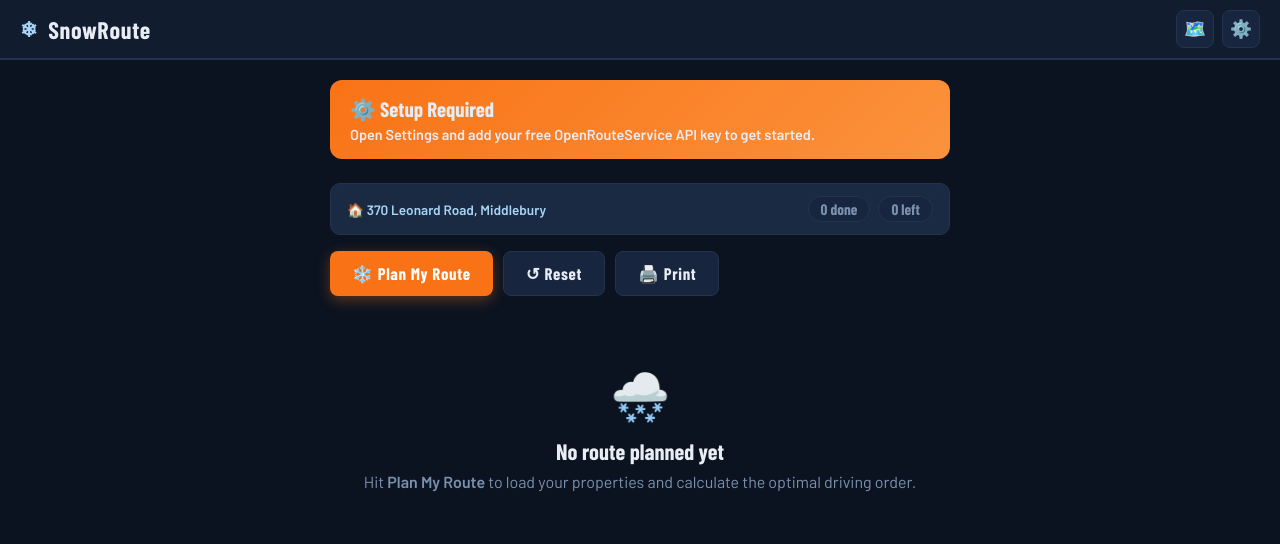
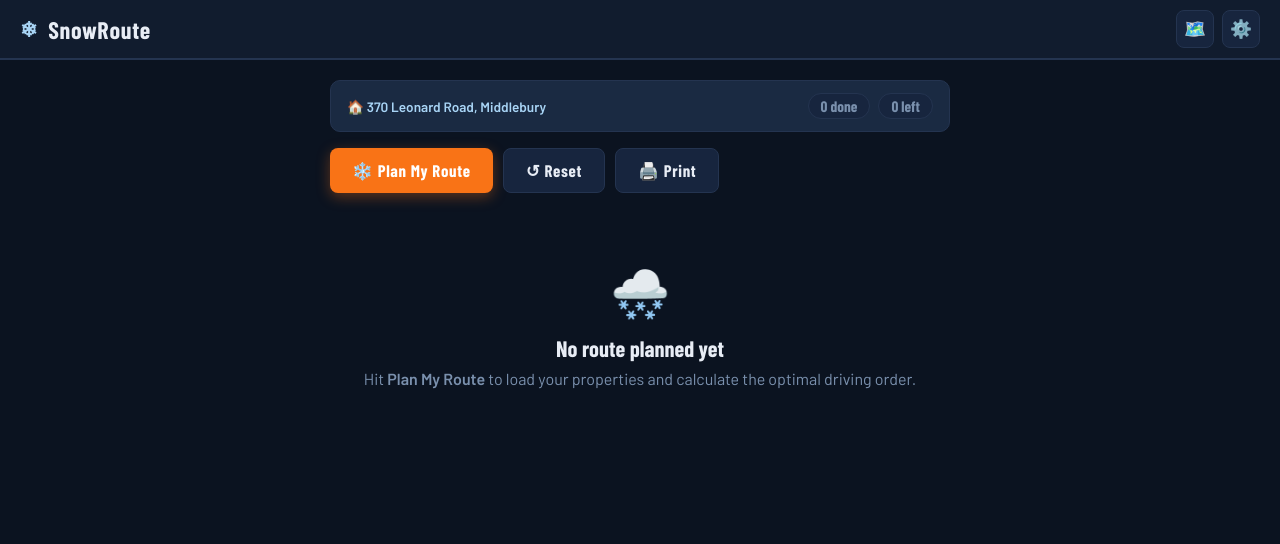
Before and after one commit to jarcuri1/divinityservices, a plain HTML site: page index.html in a window 1280 px wide. Drawn offline with nearby package versions, Linux system fonts and the light colour scheme; a web font is replaced by a local one.

Commit message:
Update index.html

```diff
--- a/index.html
+++ b/index.html
@@ -386,7 +386,7 @@
     sheetid:   '183LTxxMl53RbPeSwG8qpUhNmzfciS2V4EnTMXygQnAc',
     range:     'Snow Removal!A2:A100',
     googleKey: 'AIzaSyBKAR2zRP6uWAwFYuzuhlK6hCua_CGlnf0',
-    orsKey:    '',
+    orsKey:    'eyJvcmciOiI1YjNjZTM1OTc4NTExMTAwMDFjZjYyNDgiLCJpZCI6ImM0NjI5Yzg4ZDE1OTRjOGJhN2M0NGRkNDRjYzdlMWMyIiwiaCI6Im11cm11cjY0In0=',
   };
 
   // Max distance in km from home — addresses geocoded further than this are rejected
```
